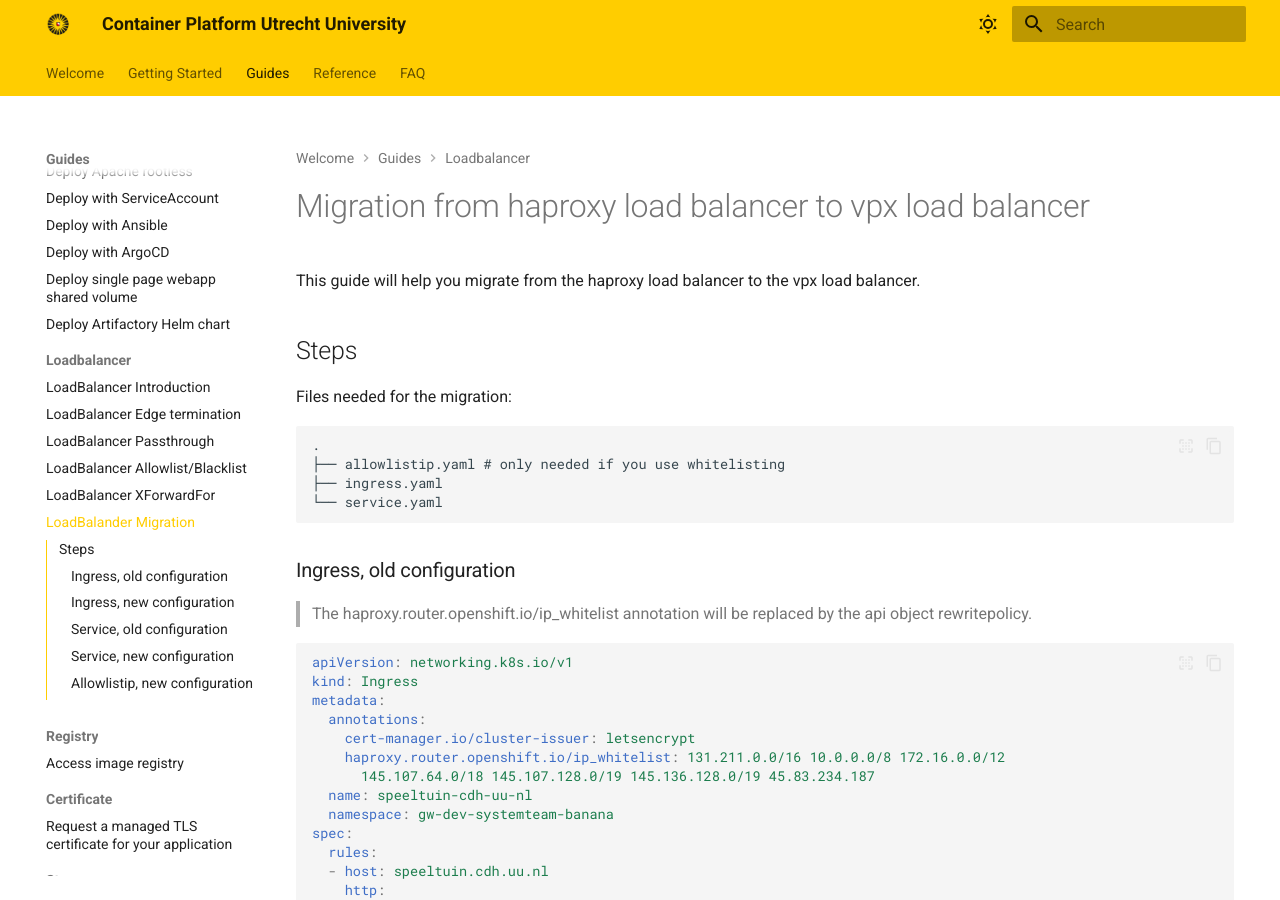
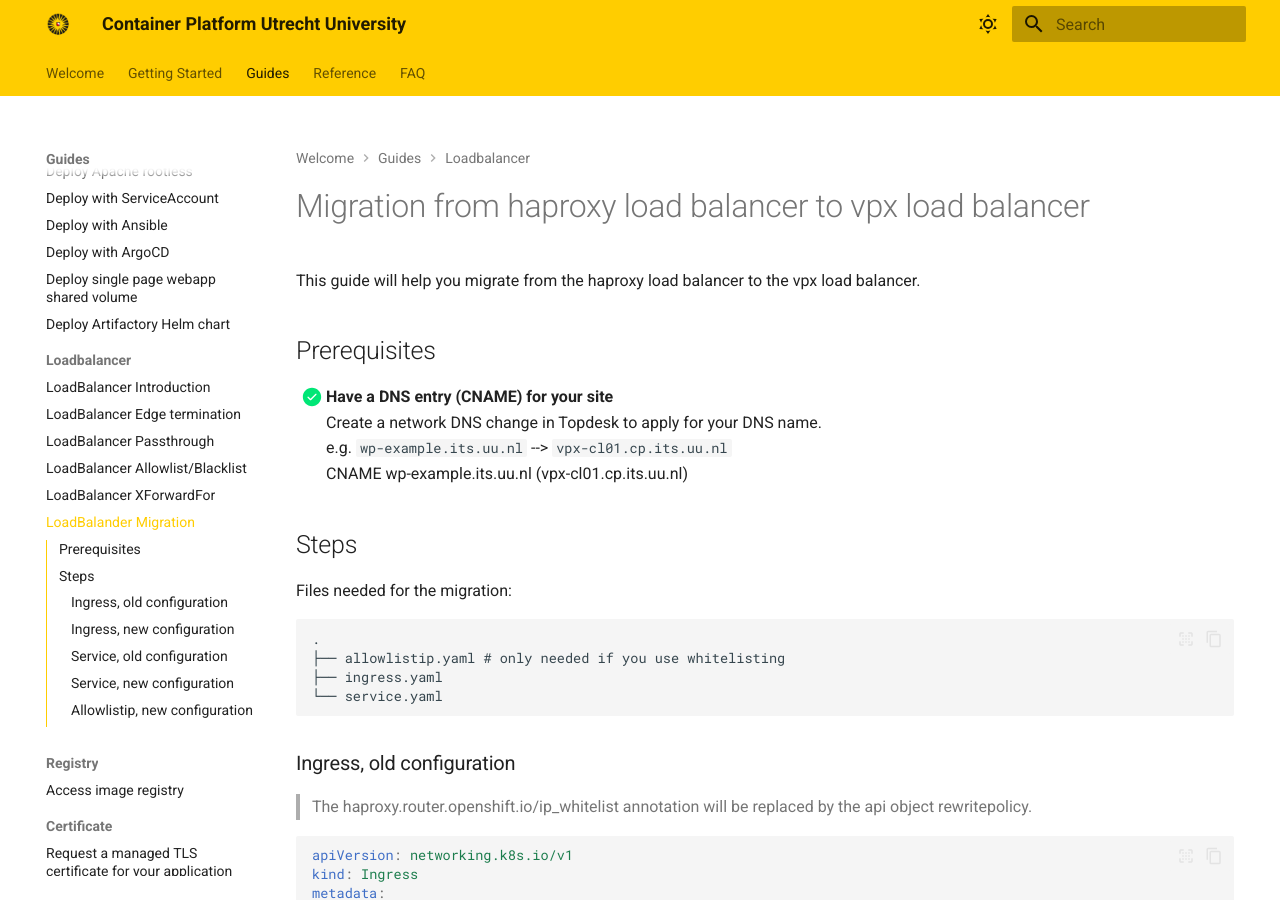
Before and after one commit to UtrechtUniversity/containerplatform-docs, an MkDocs documentation site: the page built from docs/content/guides/loadbalancer-migration.md, in a window 1280 px wide and 900 px high. Built offline with MkDocs 1.6.1 and Material for MkDocs 9.7.7, drawn with Linux system fonts in a browser that asks for light colours.

Commit message:
add prerequisite for dns cname
Signed-off-by: Rene Hoos <r.w.a.hoos@uu.nl>

```diff
--- a/docs/content/guides/loadbalancer-migration.md
+++ b/docs/content/guides/loadbalancer-migration.md
@@ -1,5 +1,12 @@
 # Migration from haproxy load balancer to vpx load balancer
  This guide will help you migrate from the haproxy load balancer to the vpx load balancer.
+
+## Prerequisites
+
+- [x] **Have a DNS entry (CNAME) for your site**
+  Create a network DNS change in Topdesk to apply for your DNS name.
+  e.g. `wp-example.its.uu.nl` --> `vpx-cl01.cp.its.uu.nl`
+  CNAME wp-example.its.uu.nl (vpx-cl01.cp.its.uu.nl)
 
 ## Steps
 
```
